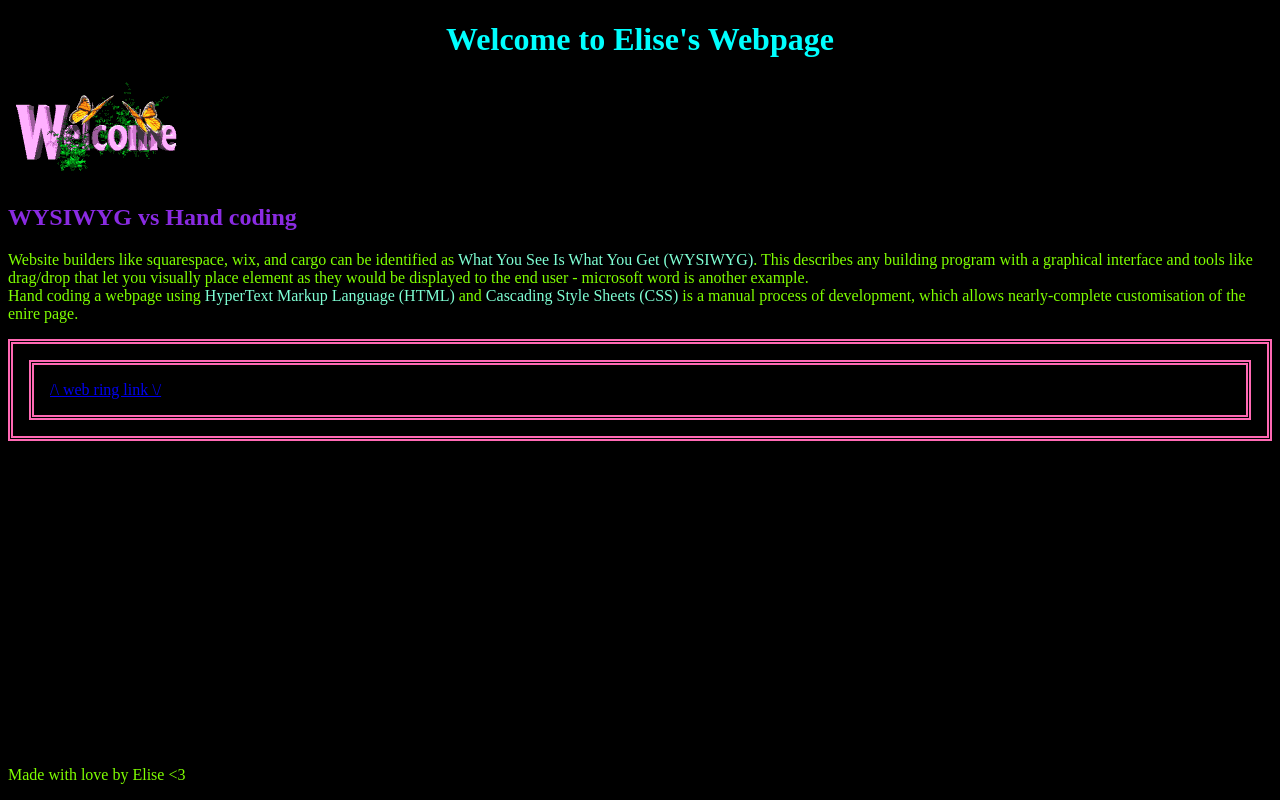
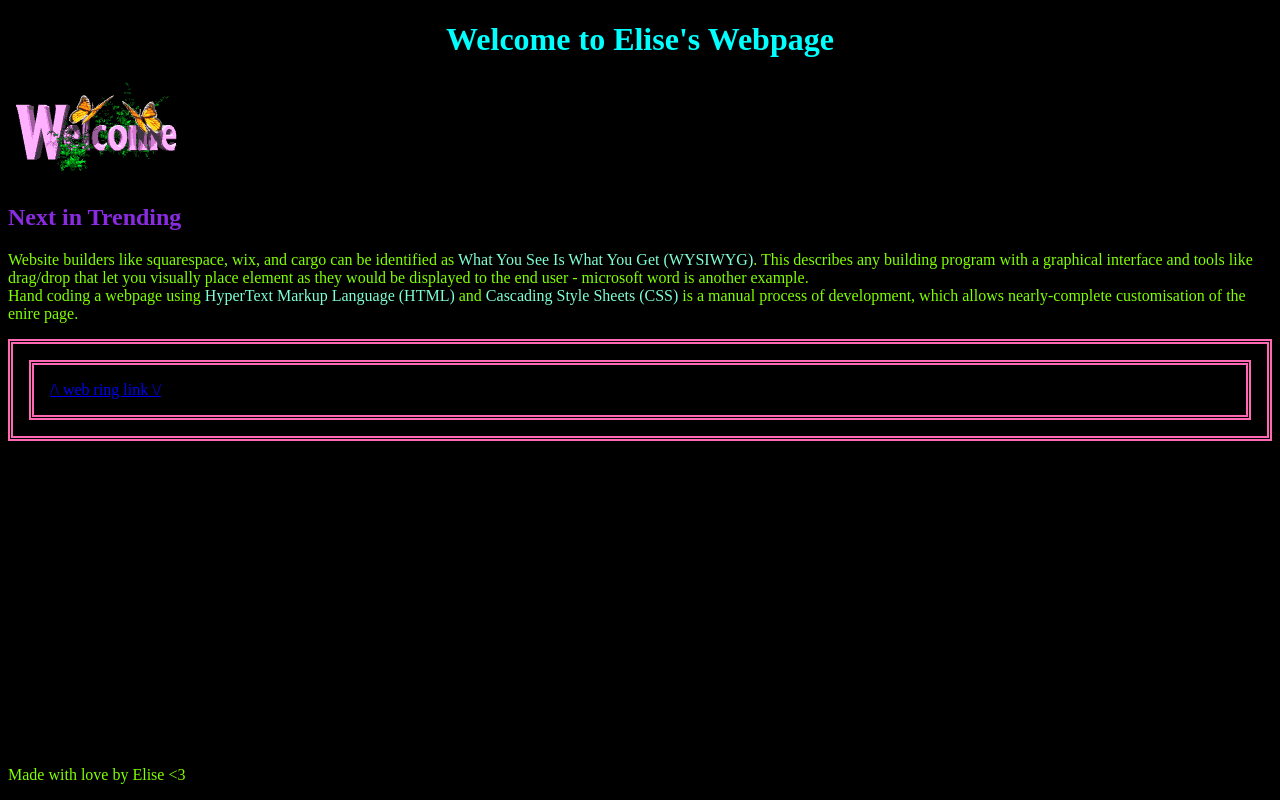
Before and after one commit to itzelise/next-in-trending, a plain HTML site: page index.html in a window 1280 px wide. Drawn offline with Linux system fonts and the light colour scheme.

Commit message:
Update index.html

```diff
--- a/index.html
+++ b/index.html
@@ -12,7 +12,7 @@ The index.html file is typically the landing page for a website on github pages
 
     <img src="assets/welcomebutterf.gif" width="180" height="100">
 
-    <h2>WYSIWYG vs Hand coding</h2> <!-- <h1/2/3/4> stands for heading 1, 2, 3, or 4.  -->
+    <h2>Next in Trending</h2> <!-- <h1/2/3/4> stands for heading 1, 2, 3, or 4.  -->
 
     <p> <!-- <p> stands for paragraph, this indicates a block of text in a small text size. This is a block type element -->
         Website builders like squarespace, wix, and cargo can be identified as <span class="newacronym">What You See Is What You Get (WYSIWYG)</span>. <!-- <span> indicates a reference to a style attribute or id. This is an inline type element.-->
```
